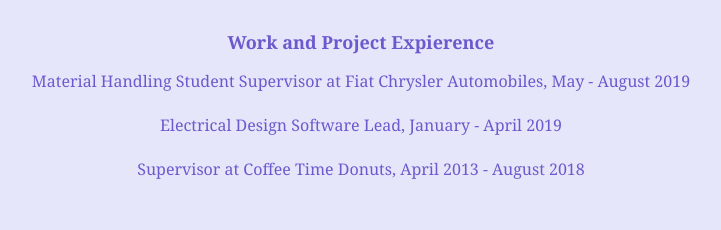
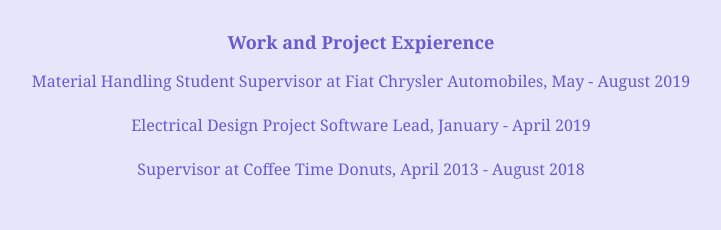
Before and after one commit to s-aleksanderek/s-aleksanderek.github.io, a plain HTML site: page index.html in a window 1280 px wide. Shown: the part 1179-1409 px from the top of the page, without its empty margins (279-1000 px from the left). Drawn offline with Linux system fonts and the light colour scheme.

Commit message:
updated job names

```diff
--- a/index.html
+++ b/index.html
@@ -135,7 +135,7 @@
         Material Handling Student Supervisor at Fiat Chrysler Automobiles, May - August 2019
         <br />
         <br />
-        Electrical Design Software Lead, January - April 2019
+        Electrical Design Project Software Lead, January - April 2019
         <br />
         <br />
         Supervisor at Coffee Time Donuts, April 2013 - August 2018
```
